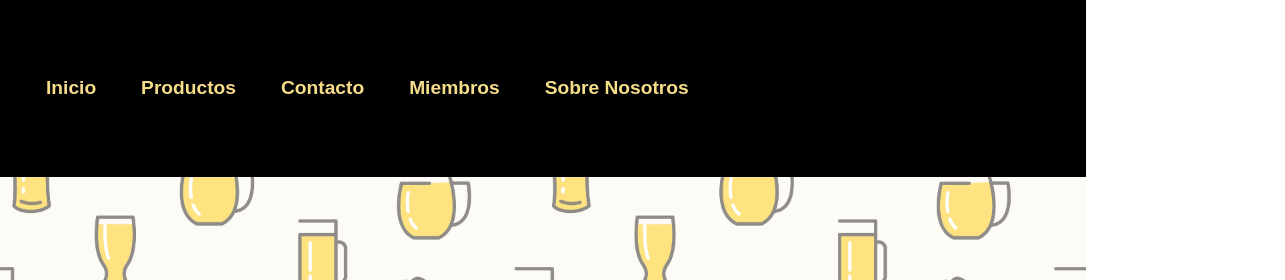
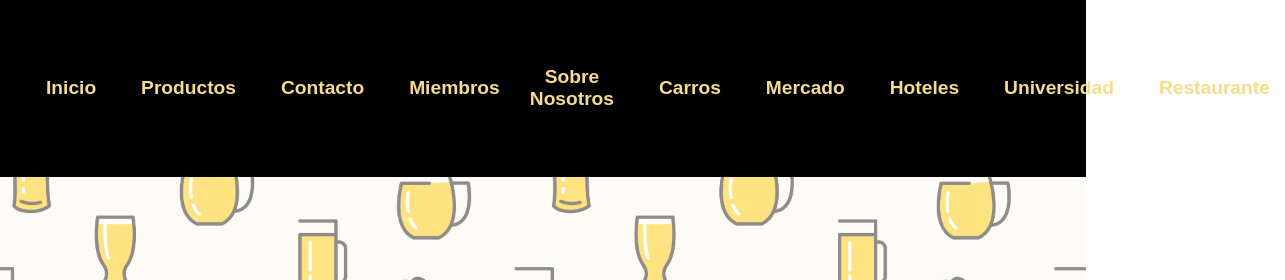
Before and after one commit to valeriaguerrerom/fania, a plain HTML site: page index.html in a window 1280 px wide. Shown: the top 280 px of the page, 1285 px wide, since content can reach past the window. Drawn offline with Linux system fonts and the light colour scheme.

Commit message:
Cambio 24/09/2024

```diff
--- a/header.html
+++ b/header.html
@@ -12,6 +12,11 @@
                 <li><a href="contacto.html">Contacto</a></li>
                 <li><a href="miembros.html">Miembros</a></li>
                 <li><a href="sobrenosotros.html">Sobre Nosotros</a></li>
+                <li><a href="miembros.html">Carros</a></li>
+                <li><a href="miembros.html">Mercado</a></li>
+                <li><a href="miembros.html">Hoteles</a></li>
+                <li><a href="miembros.html">Universidad</a></li>
+                <li><a href="miembros.html">Restaurante</a></li>
         </ul>
     </nav>
 </header>
```
Also changed, not shown: carros.html (added), hoteles.html (added), mercado.html (added), restaurantes.html (added), universidad.html (added).
